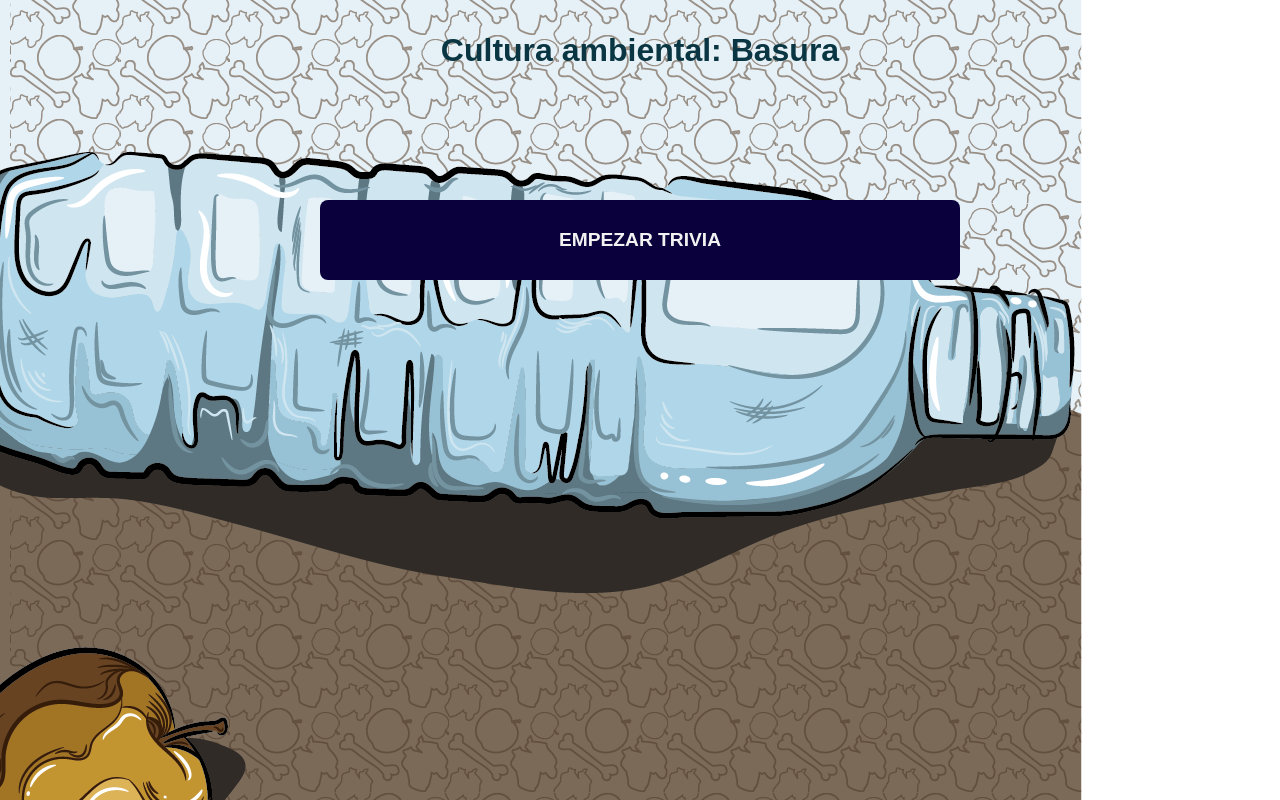
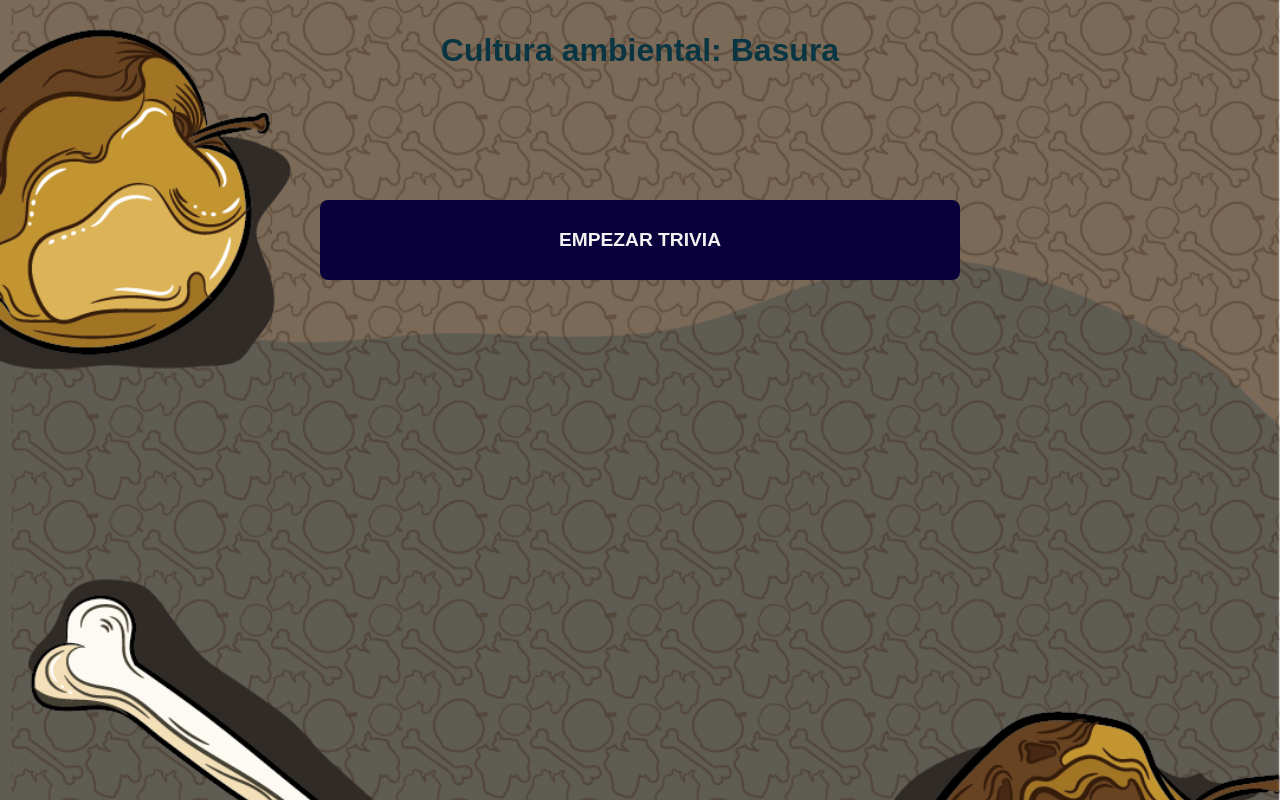
Before and after one commit to GabrielZurita00/cultura-ambiental, a Vue app in the folder quiz-ambiental/: page / in a window 1280 px wide. Built offline with nearby package versions, Linux system fonts and the light colour scheme.

Commit message:
fix: css properties

```diff
--- a/quiz-ambiental/src/App.vue
+++ b/quiz-ambiental/src/App.vue
@@ -158,8 +158,8 @@ body {
 	background-image: url('./assets/TRIVIA_2-01.png');
     background-repeat: no-repeat;
 	height: 100%;
-	backgroundPosition: center;
-	backgroundSize: cover;
+	background-position: center;
+	background-size: cover;
 }
 
 .app {
```
